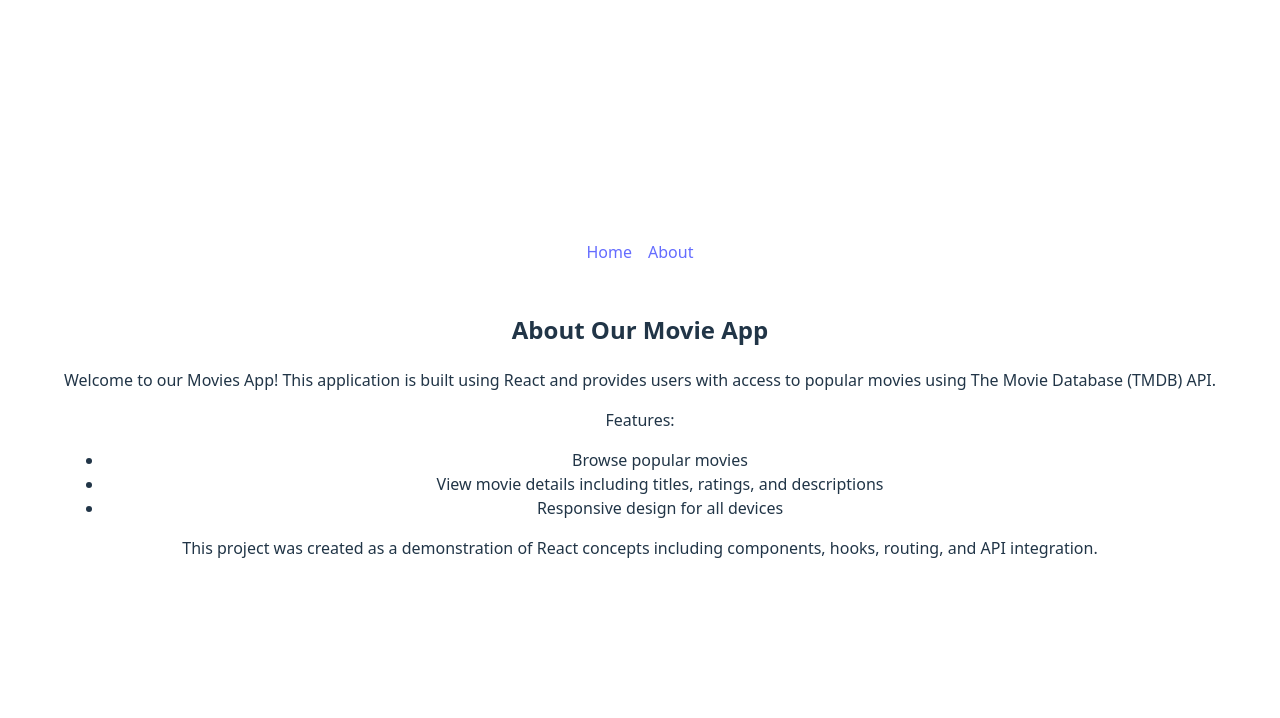
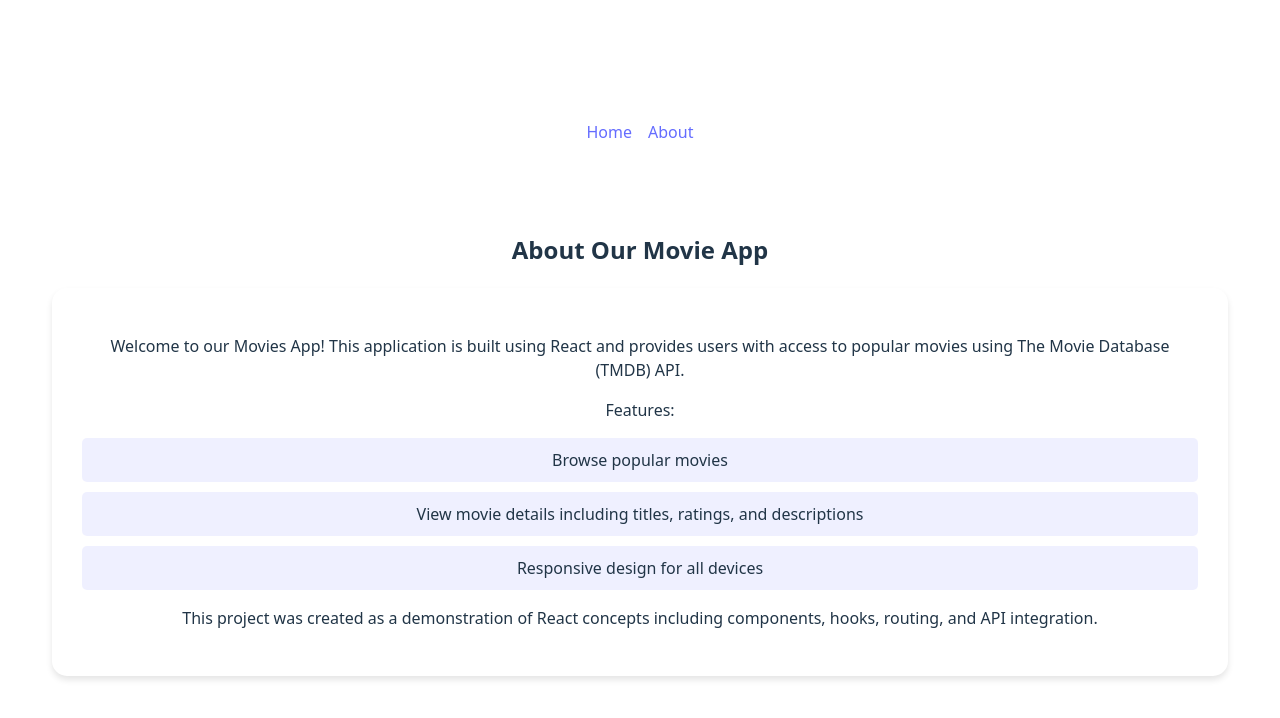
Before and after one commit to Khalifa2018/react-lab1, a React (Vite) app: page /about in a window 1280 px wide. Shown: the top 718 px of the page. Built offline with nearby package versions, Linux system fonts and the light colour scheme.

Commit message:
Add some styles

```diff
--- a/src/index.css
+++ b/src/index.css
@@ -18,6 +18,7 @@ a {
   color: #646cff;
   text-decoration: inherit;
 }
+
 a:hover {
   color: #535bf2;
 }
@@ -46,9 +47,11 @@ button {
   cursor: pointer;
   transition: border-color 0.25s;
 }
+
 button:hover {
   border-color: #646cff;
 }
+
 button:focus,
 button:focus-visible {
   outline: 4px auto -webkit-focus-ring-color;
@@ -59,13 +62,16 @@ button:focus-visible {
     color: #213547;
     background-color: #ffffff;
   }
+
   a:hover {
     color: #747bff;
   }
+
   button {
     background-color: #f9f9f9;
   }
 }
+
 .movie-card {
   display: flex;
   background-size: cover;
@@ -98,3 +104,119 @@ button:focus-visible {
   font-size: 1.2rem;
   font-style: italic;
 }
+
+.home-container,
+.about-container {
+  max-width: 1200px;
+  margin: 0 auto;
+  padding: 20px;
+}
+
+.home-content,
+.about-content {
+  background: rgba(255, 255, 255, 0.1);
+  padding: 30px;
+  border-radius: 15px;
+  box-shadow: 0 4px 6px rgba(0, 0, 0, 0.1);
+}
+
+.features-section {
+  margin: 30px 0;
+}
+
+.features-section h3 {
+  color: #646cff;
+  margin-bottom: 15px;
+}
+
+.features-section ul,
+.about-content ul {
+  list-style-type: none;
+  padding: 0;
+}
+
+.features-section li,
+.about-content li {
+  margin: 10px 0;
+  padding: 10px;
+  background: rgba(100, 108, 255, 0.1);
+  border-radius: 5px;
+  transition: transform 0.2s ease;
+}
+
+.features-section li:hover,
+.about-content li:hover {
+  transform: translateX(10px);
+}
+
+.get-started {
+  margin-top: 30px;
+  padding: 20px;
+  background: rgba(97, 218, 251, 0.1);
+  border-radius: 10px;
+}
+
+.get-started p {
+  font-size: 1.2em;
+  color: #61dafb;
+  margin-bottom: 20px;
+}
+
+
+.movie-card {
+  position: relative;
+  margin: 20px auto;
+  max-width: 800px;
+  background-color: rgba(26, 26, 26, 0.9);
+  border-radius: 15px;
+  overflow: hidden;
+  box-shadow: 0 4px 15px rgba(0, 0, 0, 0.3);
+  background-size: cover;
+  background-position: center;
+  background-blend-mode: overlay;
+}
+
+.movie-poster {
+  width: 200px;
+  height: auto;
+  border-radius: 10px;
+  margin: 20px;
+  box-shadow: 0 4px 8px rgba(0, 0, 0, 0.5);
+  transition: transform 0.3s ease;
+}
+
+.movie-poster:hover {
+  transform: scale(1.05);
+}
+
+.movie-info {
+  padding: 20px;
+  color: rgba(255, 255, 255, 0.9);
+}
+
+.movie-title {
+  color: #646cff;
+  margin-bottom: 15px;
+  font-size: 2em;
+}
+
+.movie-info p {
+  margin: 10px 0;
+  line-height: 1.6;
+}
+
+.movie-info strong {
+  color: #61dafb;
+  margin-right: 8px;
+}
+
+@media (min-width: 768px) {
+  .movie-card {
+    display: flex;
+    align-items: flex-start;
+  }
+
+  .movie-info {
+    flex: 1;
+  }
+}
```
Also changed, not shown: src/pages/About.jsx (line endings or trailing spaces).
